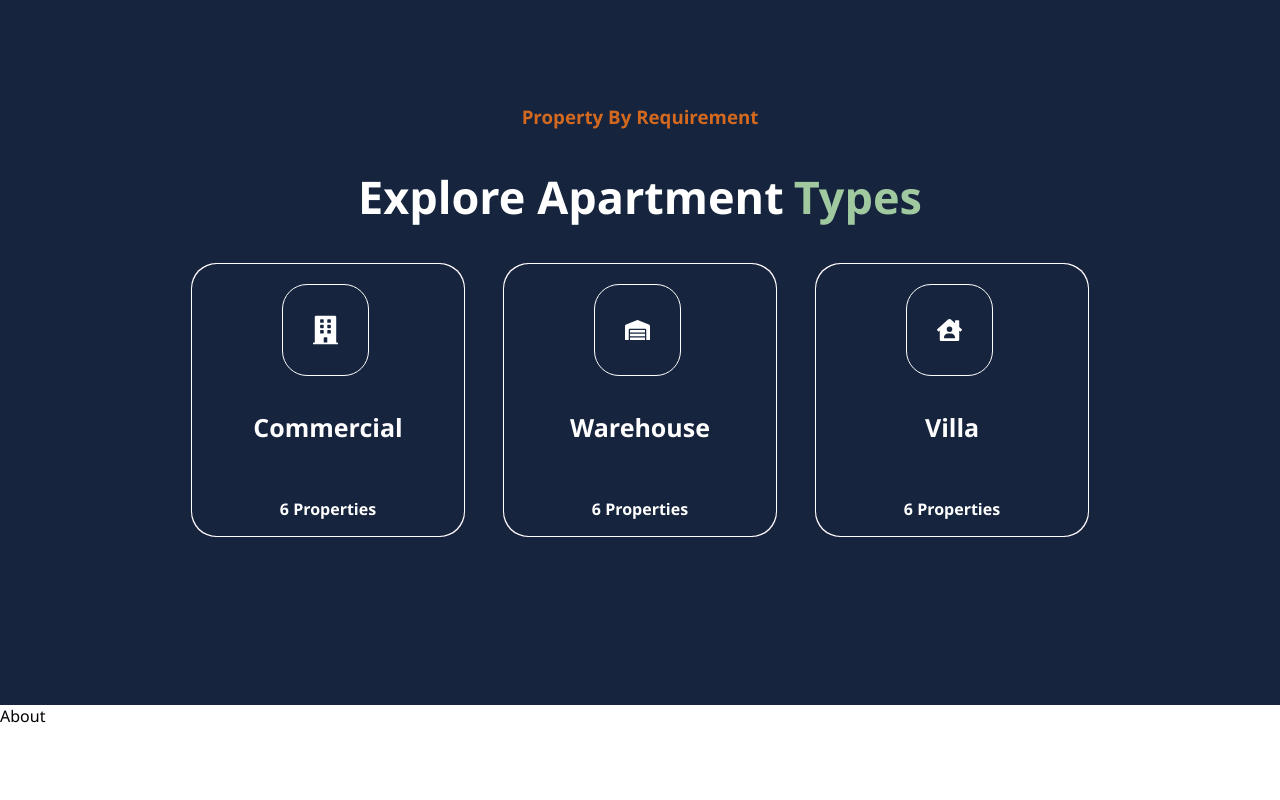
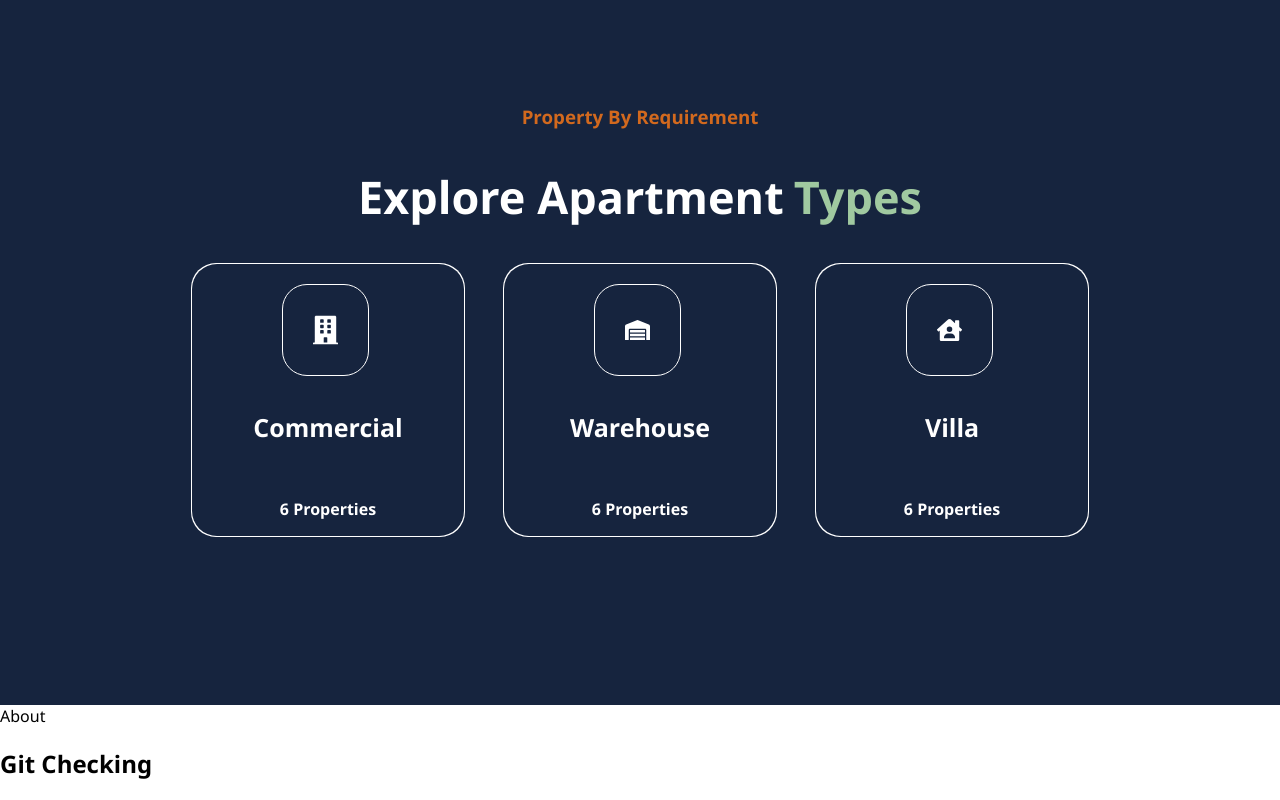
Before and after one commit to PROTOMAC1/HomiRX, a React (Create React App) app in the folder real-estate-app/: page / in a window 1280 px wide. Shown: the part 1251-2051 px from the top of the page. Before the commit the page ends 1978 px from the top, so only its background shows below. Built offline with nearby package versions, Linux system fonts and the light colour scheme.

Commit message:
checking the git

```diff
--- a/real-estate-app/src/components/About.js
+++ b/real-estate-app/src/components/About.js
@@ -3,7 +3,10 @@ import './About.css'
 
 const About = () => {
   return (
-    <div>About</div>
+    <div>
+      About
+      <h1>Git Checking</h1>
+    </div>
   )
 }
 
```
